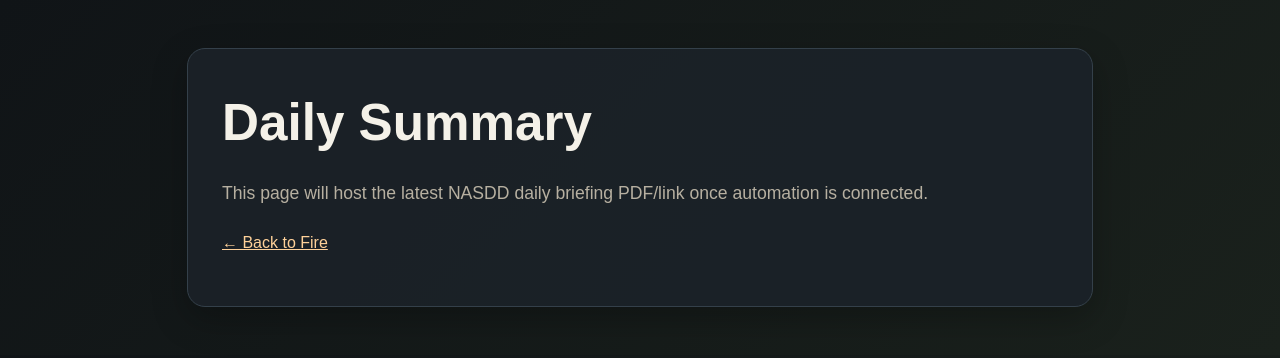
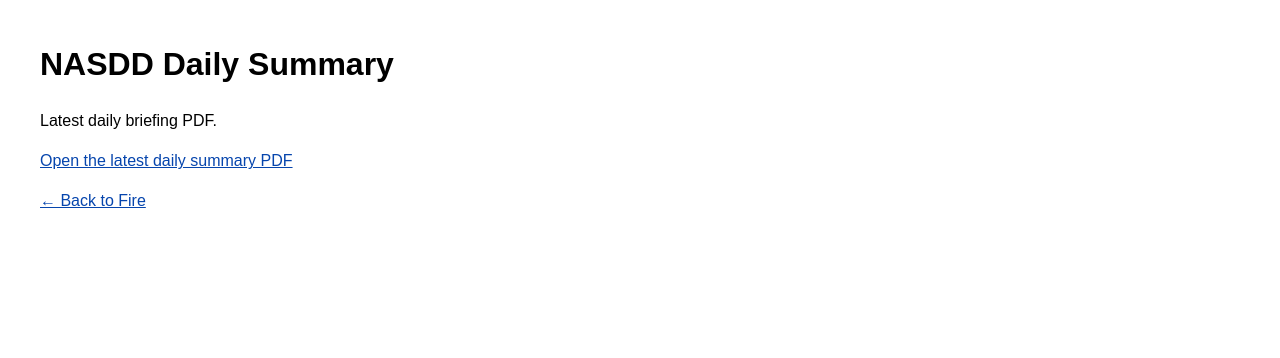
Before and after one commit to isaacshinkle-hub/hub, a plain HTML site: page fire/daily-summary/index.html in a window 1280 px wide. Drawn offline with Linux system fonts and the light colour scheme.

Commit message:
Update daily summary landing page

```diff
--- a/fire/daily-summary/index.html
+++ b/fire/daily-summary/index.html
@@ -1,3 +1 @@
-<!doctype html><html lang="en"><head><meta charset="utf-8"><meta name="viewport" content="width=device-width,initial-scale=1"><title>Daily Summary | Fire Resources</title><style>
-:root{--bg:#101417;--card:#1b2228;--text:#f4f1e8;--muted:#b7b0a1;--accent:#d17a36;--line:#34404a}*{box-sizing:border-box}body{margin:0;font-family:Arial,Helvetica,sans-serif;background:linear-gradient(135deg,#101417,#1a211c);color:var(--text);line-height:1.55}.wrap{max-width:950px;margin:0 auto;padding:48px 22px}.hero{padding:34px;border:1px solid var(--line);border-radius:18px;background:rgba(27,34,40,.9);box-shadow:0 12px 35px rgba(0,0,0,.25)}h1{margin:0 0 10px;font-size:clamp(2rem,4vw,3.5rem)}h2{margin:0 0 8px}.sub{color:var(--muted);font-size:1.1rem}.grid{display:grid;grid-template-columns:repeat(auto-fit,minmax(240px,1fr));gap:18px;margin-top:28px}.card{display:block;padding:22px;border:1px solid var(--line);border-radius:16px;background:var(--card);color:var(--text);text-decoration:none}.card:hover{border-color:var(--accent);transform:translateY(-1px)}.card p{color:var(--muted);margin:8px 0 0}.links{margin-top:24px}.links a{color:#ffd199}.footer{margin-top:38px;color:var(--muted);font-size:.9rem}
-</style></head><body><main class="wrap"><section class="hero"><h1>Daily Summary</h1><p class="sub">This page will host the latest NASDD daily briefing PDF/link once automation is connected.</p><p class="links"><a href="../">← Back to Fire</a></p></section></main></body></html>
+<!doctype html><html lang="en"><head><meta charset="utf-8"><meta name="viewport" content="width=device-width,initial-scale=1"><title>Daily Summary | Fire Resources</title><style>body{font-family:Arial,sans-serif;margin:40px;line-height:1.5}a{color:#0645ad}.box{max-width:800px}</style></head><body><div class="box"><h1>NASDD Daily Summary</h1><p>Latest daily briefing PDF.</p><p><a href="latest.pdf">Open the latest daily summary PDF</a></p><p><a href="../">← Back to Fire</a></p></div></body></html>
```
